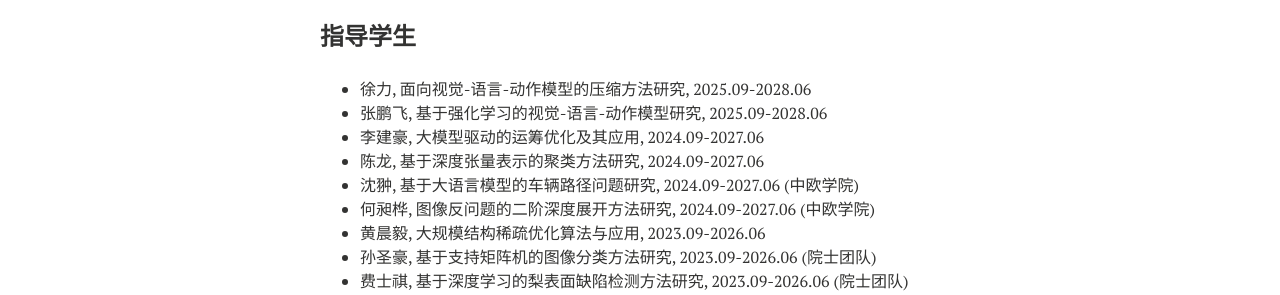
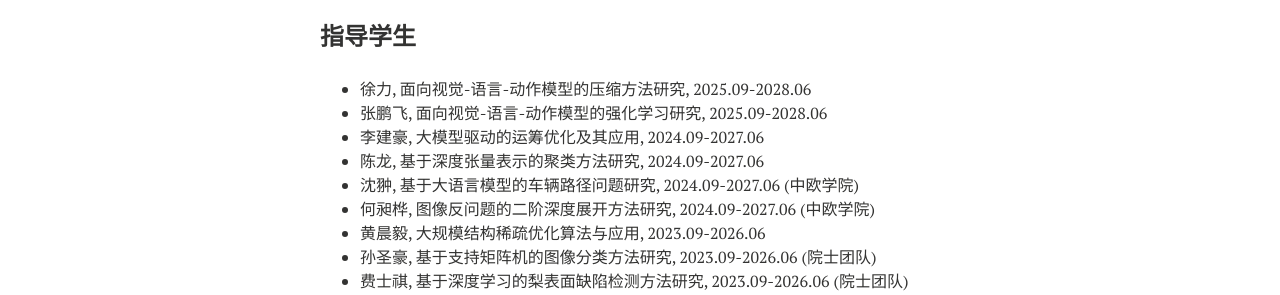
Before and after one commit to xianchaoxiu/xianchaoxiu.github.io, a Jekyll site: the page built from chinese/index.md, in a window 1280 px wide. Shown: the part 1038-1333 px from the top of the page. Built offline with Jekyll 4.4.1, drawn with Linux system fonts in a browser that asks for light colours; nearby versions of some CDN libraries.

Commit message:
Update index.md

```diff
--- a/chinese/index.md
+++ b/chinese/index.md
@@ -48,7 +48,7 @@ share: false
 
 ### 指导学生
 * 徐力, 面向视觉-语言-动作模型的压缩方法研究, 2025.09-2028.06 <br>
-* 张鹏飞, 基于强化学习的视觉-语言-动作模型研究, 2025.09-2028.06 <br>
+* 张鹏飞, 面向视觉-语言-动作模型的强化学习研究, 2025.09-2028.06 <br>
 * 李建豪, 大模型驱动的运筹优化及其应用, 2024.09-2027.06 <br>
 * 陈龙, 基于深度张量表示的聚类方法研究, 2024.09-2027.06 <br>
 * 沈翀, 基于大语言模型的车辆路径问题研究, 2024.09-2027.06 (中欧学院) <br>
```
